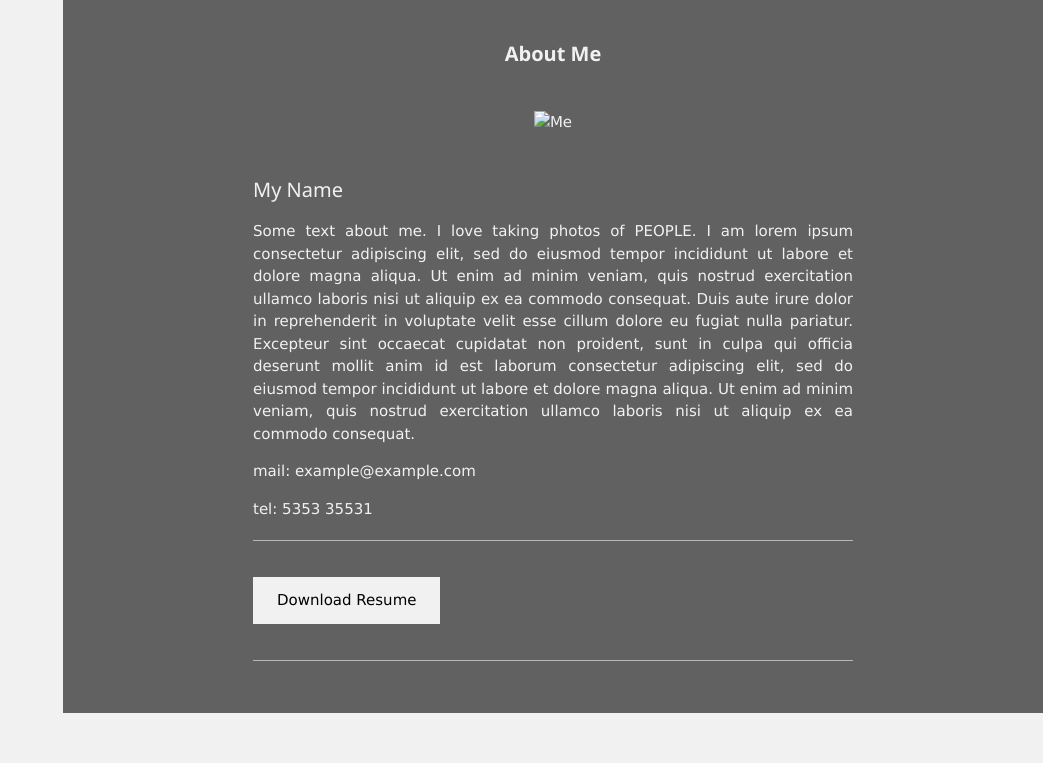
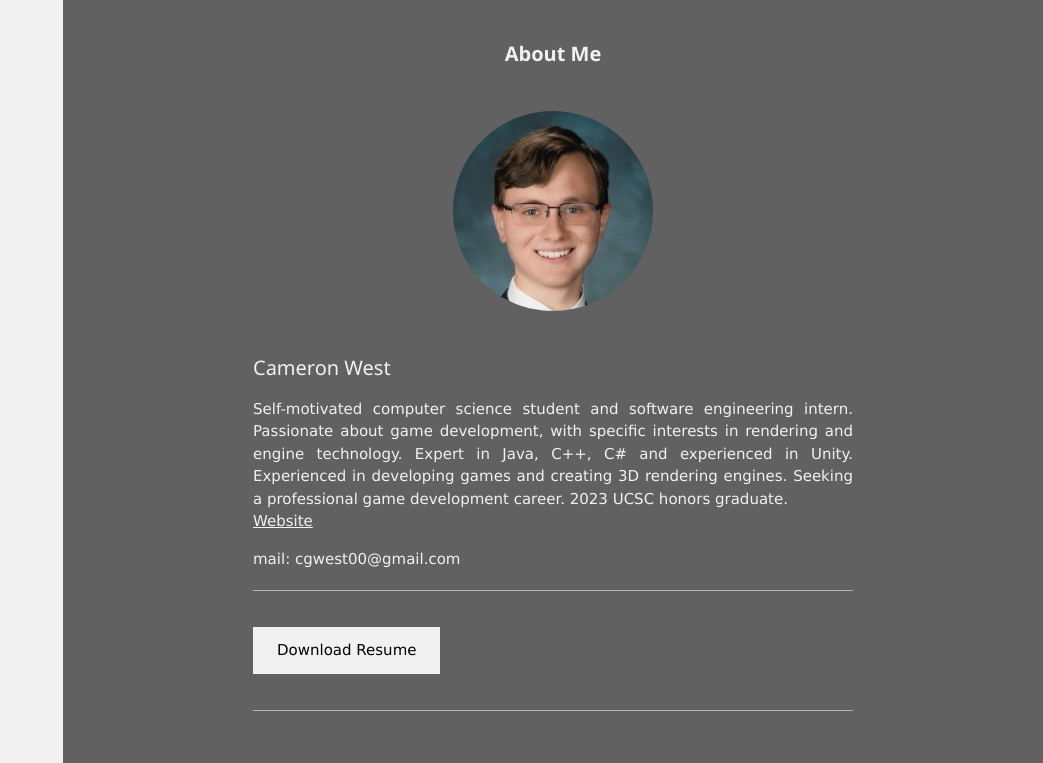
Before and after one commit to camonater62/camonater62.github.io, a plain HTML site: page index.html in a window 1280 px wide. Shown: the part 1134-1897 px from the top of the page, without its empty margins (237-1280 px from the left). Before the commit the page ends 1847 px from the top, so only its background shows below. Drawn offline with nearby package versions, Linux system fonts and the light colour scheme.

Commit message:
about me

```diff
--- a/index.html
+++ b/index.html
@@ -69,18 +69,28 @@
   <!-- About section -->
   <div class="w3-container w3-dark-grey w3-center w3-text-light-grey w3-padding-32" id="about">
     <h4><b>About Me</b></h4>
-    <img src="/w3images/avatar_hat.jpg" alt="Me" class="w3-image w3-padding-32" width="600" height="650">
+    <img src="headshot.jpg" alt="Me" class="w3-image w3-padding-32" style="border-radius: 50%;" height="200">
     <div class="w3-content w3-justify" style="max-width:600px">
-      <h4>My Name</h4>
-      <p>Some text about me. I love taking photos of PEOPLE. I am lorem ipsum consectetur adipiscing elit, sed do eiusmod tempor incididunt ut labore et dolore magna aliqua. Ut enim ad minim veniam, quis nostrud exercitation ullamco laboris nisi ut aliquip ex ea commodo consequat. Duis aute irure
-        dolor in reprehenderit in voluptate velit esse cillum dolore eu fugiat nulla pariatur. Excepteur sint occaecat cupidatat non proident, sunt in culpa qui officia deserunt mollit anim id est laborum consectetur adipiscing elit, sed do eiusmod tempor
-        incididunt ut labore et dolore magna aliqua. Ut enim ad minim veniam, quis nostrud exercitation ullamco laboris nisi ut aliquip ex ea commodo consequat.
+      <h4>Cameron West</h4>
+      <p>
+        Self-motivated computer science student and software engineering intern.
+        Passionate about game development, with specific interests in rendering and engine technology.
+        Expert in Java, C++, C# and experienced in Unity.
+        Experienced in developing games
+        and creating 3D rendering engines.
+        Seeking a professional game development career.
+        2023 UCSC honors graduate.
+        <br>
+        <a href="https://www.cgwe.st/">Website</a>
       </p>
-      <p>mail: example@example.com</p>
-      <p>tel: 5353 35531</p>
+      <p>mail: cgwest00@gmail.com</p>
       <hr class="w3-opacity">
 
-      <p><button class="w3-button w3-light-grey w3-padding-large w3-margin-top w3-margin-bottom">Download Resume</button></p>
+      <p><button
+        type="submit" onclick="window.open('Cameron West Resume.pdf')"
+        class="w3-button w3-light-grey w3-padding-large w3-margin-top w3-margin-bottom">
+        Download Resume
+      </button></p>
       <hr class="w3-opacity">
     </div>
   </div>
```
Also changed, not shown: headshot.jpg (added), 1 other file.
